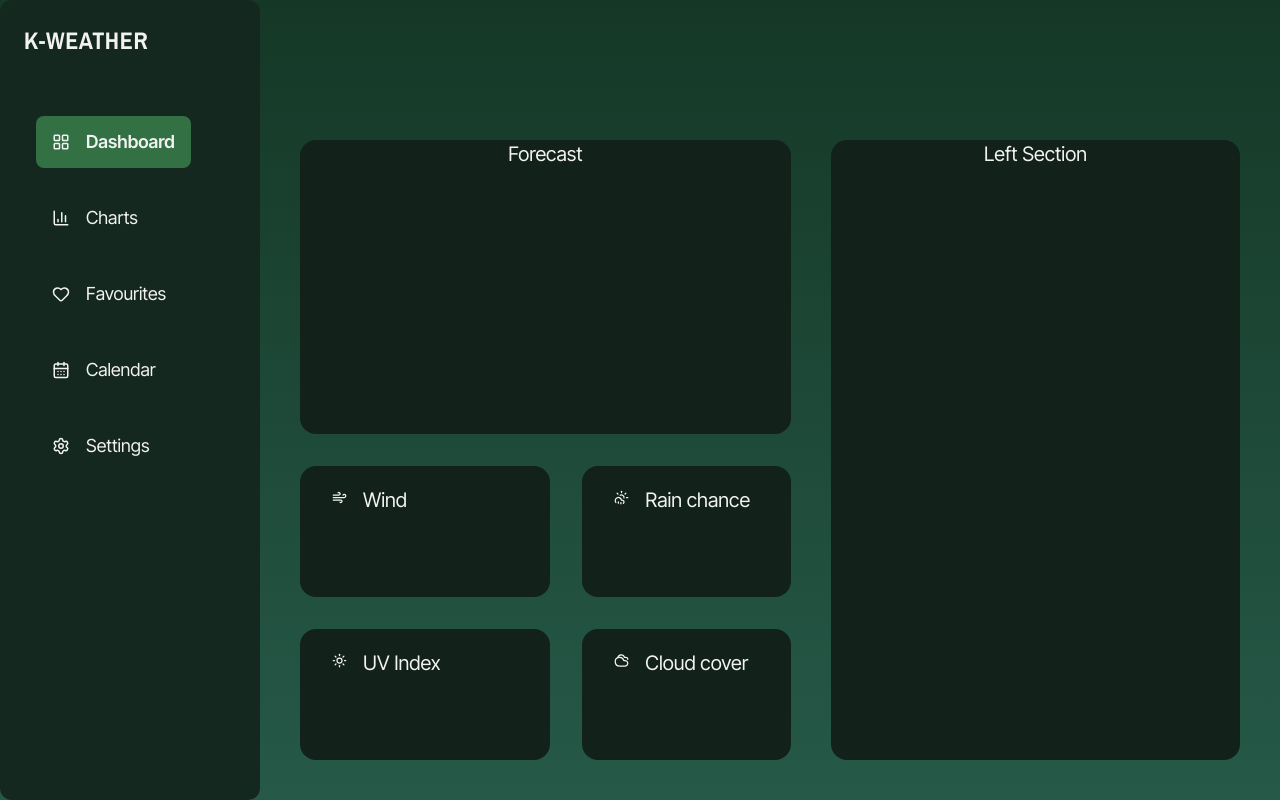
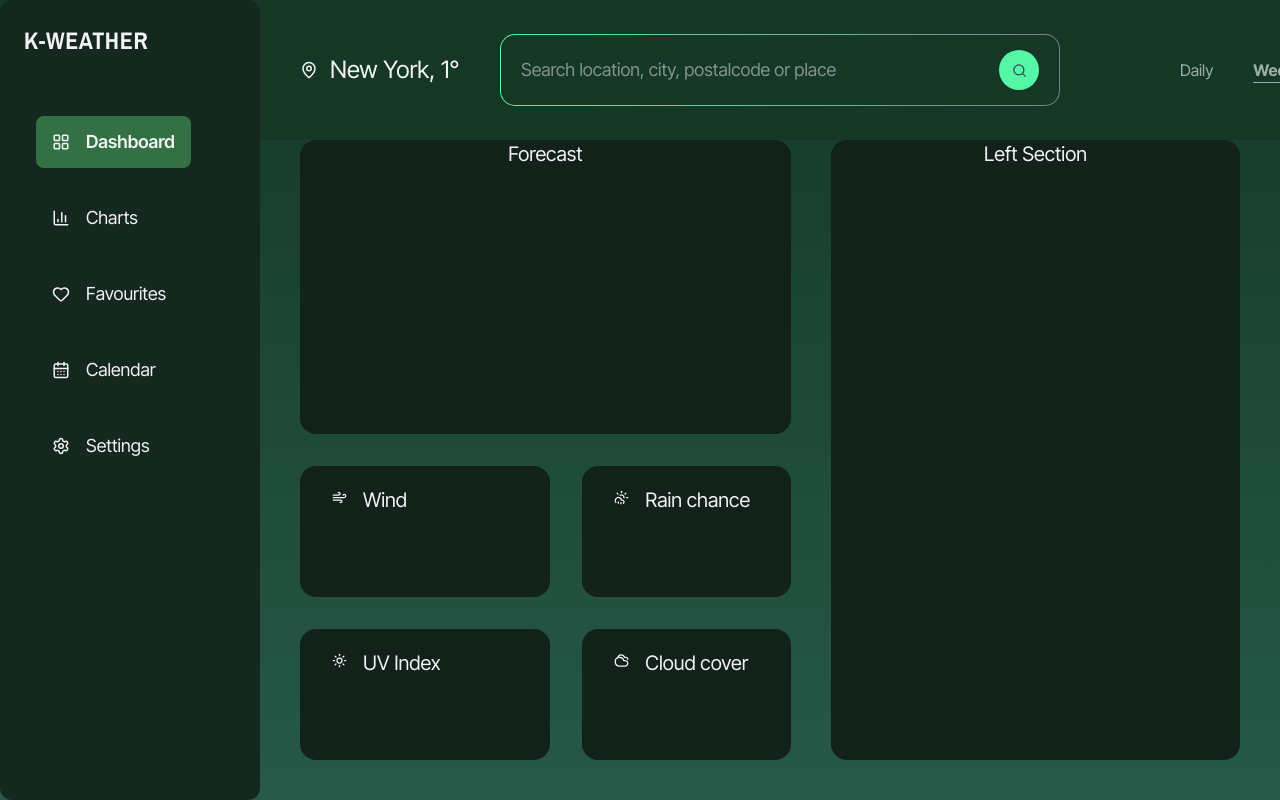
Before and after one commit to Katartismos/K-weather-app, a Next.js app: page / in a window 1280 px wide. Built offline with nearby package versions, Linux system fonts and the light colour scheme.

Commit message:
Finished Header, implemented proper theming

```diff
--- a/app/components/Header.tsx
+++ b/app/components/Header.tsx
@@ -1,6 +1,71 @@
+'use client';
+import { useTheme } from 'next-themes';
+import { useState, useEffect } from 'react'
+import { MapPin, Search, BellIcon, Sun, Moon, User2 } from 'lucide-react'
+
 const Header = () => {
+  const { theme, setTheme } = useTheme();
+
+  // Create a state to handle active spans. Default span is 'Weekly'
+  const [activeSpanIndex, setActiveSpanIndex] = useState<number | null>(1);
+
+  // Define an array for the forecast spans and define their type.
+  const forecastSpans: {
+    span: string
+  }[] = [
+    { span: 'Daily' },
+    { span: 'Weekly' },
+    { span: 'Monthly' },
+  ]
+
   return (
-    <div>Header</div>
+    <div className="fixed top-0 right-0 left-65 grid grid-cols-[240px_1fr_280px] items-center text-center h-35 bg-bg-top">
+      <div className="ml-10 h-full flex items-center justify-start">
+        <MapPin size={18} className="inline mr-3" />
+        <p className="inline-block text-2xl">New York, 1°</p>
+      </div>
+
+      <div className="h-full flex items-center justify-start">
+        <div className="gradient-border overflow-hidden w-140 h-18 flex items-center pr-5 mr-25">
+          <input
+            type="text"
+            placeholder="Search location, city, postalcode or place"
+            className="flex-1 text-lg px-5 outline-0 bg-transparent"
+          />
+          <button className="h-10 w-10 button-accent">
+            <Search size={15} />
+          </button>
+        </div>
+
+        {forecastSpans.map((forecastSpan, idx) => {
+          function handleClick() {
+            setActiveSpanIndex(idx)
+          }
+
+          return (
+            <button
+              key={forecastSpan.span}
+              className={`text-text-muted mx-5 cursor-pointer ${idx === activeSpanIndex ? 'underline underline-offset-6 font-bold' : ''}`}
+              onClick={() => handleClick()}
+            >
+              {forecastSpan.span}
+            </button>
+          )
+        })}
+      </div>
+
+      <div className="mr-15 h-full rounded-xl flex items-center justify-end gap-10">
+        <button className={`size-10 button-accent ${ theme === 'dark' ? 'bg-amber-500' : 'bg-blue-900 text-gray-200'}`} onClick={() => setTheme(theme === 'dark' ? 'light' : 'dark')}>
+          { theme === 'dark' ? <Sun size={22} /> : <Moon size={22} />}
+        </button>
+        <div className="size-12.5 button-accent">
+          <BellIcon size={22} />
+        </div>
+        <div className="size-12.5 button-accent">
+          <User2 size={22} />
+        </div>
+      </div>
+    </div>
   )
 }
 
--- /dev/null
+++ b/app/components/NoSSR.tsx
@@ -0,0 +1,7 @@
+'use client';
+
+import dynamic from 'next/dynamic'
+
+export const Header = dynamic(() => import('./Header'), { ssr: false });
+export const SideBar = dynamic(() => import('./SideBar'), { ssr: false });
+export const ThemeProvider = dynamic(() => import('next-themes').then(mod => mod.ThemeProvider), { ssr: false});
--- a/app/globals.css
+++ b/app/globals.css
@@ -2,6 +2,34 @@
 
 @theme {
   --font-archivonarrow: var(--font-archivonarrow), sans-serif;
+}
+
+/* GREEN THEME */
+/* ============================= */
+/* Dark Mode (default)          */
+/* ============================= */
+@theme {
+  --color-bg-top: hsl(150, 45%, 15%);
+  --color-bg-bottom: hsl(160, 40%, 25%);
+  --color-accent: hsl(150, 90%, 65%);
+  --color-sidebar: hsl(150, 30%, 12%);
+  --color-nav-active: hsl(136, 37%, 32%);
+  --color-card: hsl(150, 30%, 10%);
+  --color-text-main: hsl(0, 0%, 95%);
+  --color-text-muted: hsl(150, 10%, 65%);
+}
+/* ============================= */
+/* Light Mode Overrides           */
+/* ============================= */
+.light {
+  --color-bg-top: hsl(140, 60%, 96%);
+  --color-bg-bottom: hsl(160, 60%, 92%);
+  --color-accent: hsl(150, 80%, 40%);
+  --color-sidebar: hsl(150, 40%, 76%);
+  --color-nav-active: hsl(150, 40%, 45%);
+  --color-card: hsl(150, 35%, 68%);
+  --color-text-main: hsl(150, 20%, 15%);
+  --color-text-muted: hsl(150, 10%, 45%);
 }
 
 @utility font-intertight-100 {
@@ -41,37 +69,8 @@
   font-weight: 900;
 }
 
-/* GREEN THEME */
-/* ============================= */
-/* Dark Mode (default)          */
-/* ============================= */
-@theme {
-  --color-bg-top: hsl(150, 45%, 15%);
-  --color-bg-bottom: hsl(160, 40%, 25%);
-  --color-accent: hsl(150, 90%, 65%);
-  --color-sidebar: hsl(150, 30%, 12%);
-  --color-nav-active: hsl(136, 37%, 32%);
-  --color-card: hsl(150, 30%, 10%);
-  --color-text-main: hsl(0, 0%, 95%);
-  --color-text-muted: hsl(150, 10%, 65%);
-}
-/* ============================= */
-/* Light Mode Overrides           */
-/* ============================= */
-.light {
-  --color-bg-top: hsl(140, 60%, 96%);
-  --color-bg-bottom: hsl(160, 60%, 92%);
-  --color-accent: hsl(150, 80%, 40%);
-  --color-sidebar: hsl(150, 40%, 76%);
-  --color-nav-active: hsl(150, 40%, 45%);
-  --color-card: hsl(150, 35%, 68%);
-  --color-text-main: hsl(150, 20%, 15%);
-  --color-text-muted: hsl(150, 10%, 45%);
-}
-
 /* Utilities */
-@layer utilities {
-  .bg-gradient {
+@utility bg-gradient {
   background: linear-gradient(
     to bottom,
     var(--color-bg-top),
@@ -80,28 +79,40 @@
   background-repeat: no-repeat;
   background-size: cover;
 }
+
+@utility gradient-border {
+  border: 1px solid transparent;
+  border-radius: 15px;
+  background: linear-gradient(var(--color-bg-top), var(--color-bg-top)) padding-box, /* Inner background set to transparent */
+              linear-gradient(to right, var(--color-accent), #808080) border-box; /* Gradient over the border area */
+  background-origin: border-box;
+  background-clip: padding-box, border-box;
+  box-sizing: border-box;
 }
 
-@layer utilities {
-  .bg-sidebar {
+@utility bg-sidebar {
   background-color: var(--color-sidebar);
 }
-  .bg-nav-active {
+@utility bg-nav-active {
   background-color: var(--color-nav-active);
 }
-  .bg-card {
+@utility bg-card {
   background-color: var(--color-card);
 }
-  .text-main {
+@utility text-main {
   color: var(--color-text-main);
 }
-  .text-muted {
+@utility text-muted {
   color: var(--color-text-muted);
 }
-  .text-accent {
+@utility text-accent {
   color: var(--color-accent);
 }
-  .bg-accent {
-    background-color: var(--color-accent);
+
+@utility button-accent {
+  @apply bg-accent rounded-full flex items-center justify-center text-gray-700 cursor-pointer;
 }
+
+@utility tooltip {
+  @apply rounded-2xl bg-gray-400 text-white;
 }
--- a/app/layout.tsx
+++ b/app/layout.tsx
@@ -2,7 +2,7 @@ import React from "react";
 import type { Metadata } from "next";
 import localFont from "next/font/local";
 import "./globals.css";
-import SideBar from "./components/SideBar";
+import { Header, SideBar, ThemeProvider } from "./components/NoSSR";
 
 const interTight = localFont({
   src: "../public/fonts/InterTight-VariableFont_wght.ttf",
@@ -35,10 +35,13 @@ export default function RootLayout({
       <body
         className={`${interTight.className} ${archivonarrow.variable} bg-gradient text-main`}
       >
-        <div className="min-h-screen overflow-y-auto">
-          <SideBar />
-          {children}
-        </div>
+        <ThemeProvider attribute="class" defaultTheme="dark" enableSystem={false} disableTransitionOnChange>
+          <Header />
+          <div className="min-h-screen overflow-y-auto overflow-x-hidden">
+            <SideBar />
+            {children}
+          </div>
+        </ThemeProvider>
       </body>
     </html>
   );
--- a/package.json
+++ b/package.json
@@ -9,8 +9,10 @@
     "lint": "eslint"
   },
   "dependencies": {
+    "axios": "^1.12.2",
     "lucide-react": "^0.544.0",
     "next": "15.5.2",
+    "next-themes": "^0.4.6",
     "react": "19.1.0",
     "react-dom": "19.1.0"
   },
```
Also changed, not shown: 1 other file (tests, documents, lock files or other folders). Lines whose indentation alone changed are shown as unchanged.
